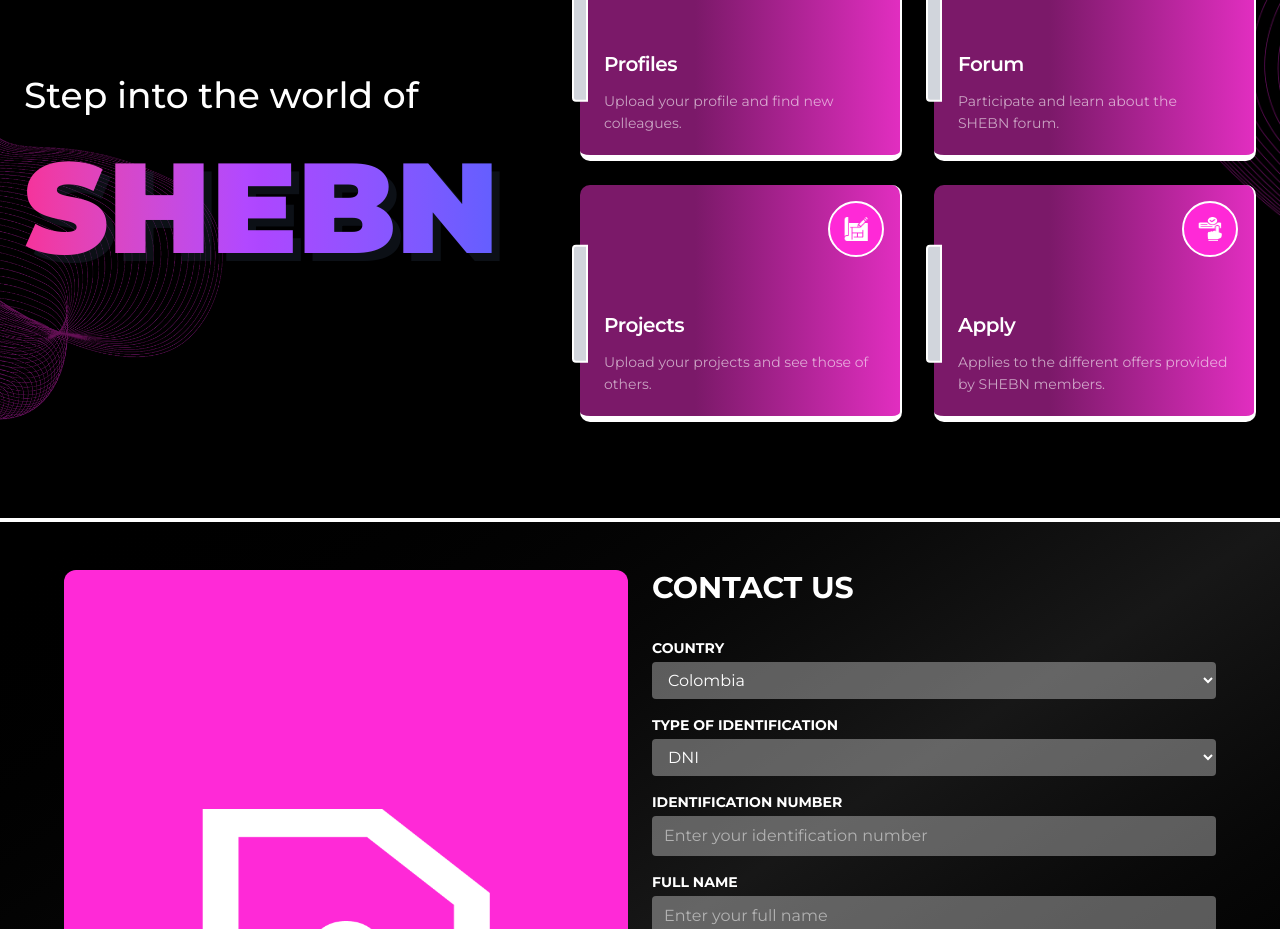
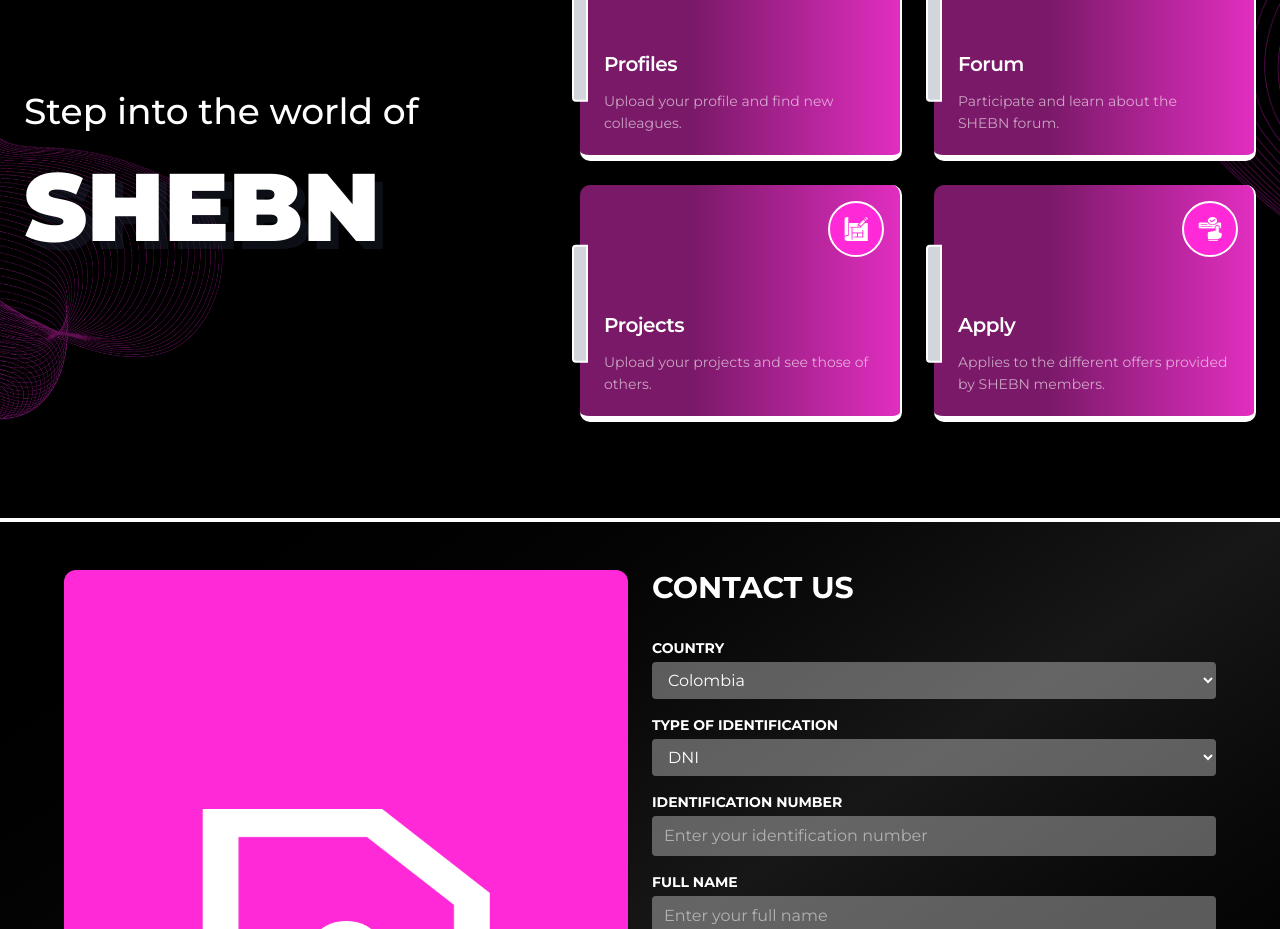
Before and after one commit to SHEBN-DEV/demshebn, a Next.js app: page / in a window 1280 px wide. Shown: the part 1340-2269 px from the top of the page. Built offline with nearby package versions, Linux system fonts and the light colour scheme; no server answers.

Commit message:
Mejoras de estilos

```diff
--- a/src/app/Projects/page.jsx
+++ b/src/app/Projects/page.jsx
@@ -17,8 +17,8 @@ const Projects = () => {
             </div>
 
             {/* bloque 2 */}
-            <div className="flex-1 w-full py-2">
-                <div className="w-full px-4 md:px-6 lg:px-0 xl:w-5/6 mx-auto">
+            <div className="w-full flex flex-col py-2">
+                <div className="w-full px-4 md:px-6 lg:px-10 xl:w-full">
                     <Discover />
                     <p className="text-2xl font-bold my-4 mt-2 lg:mt-4">Trending</p>
                     <TrendingCards />
--- a/src/app/components/FeatureSection.jsx
+++ b/src/app/components/FeatureSection.jsx
@@ -48,23 +48,16 @@ const FeatureSection = () => {
           <h2 className="text-3xl sm:text-4xl font-medium text-white text-center mb-5 sm:mb-7 tracking-normal">
             Step into the world of
           </h2>
-          {/*
-          <img
-            src="/images/home/SBN.png"
-            alt="SHEBN Logo"
-            className="h-20 sm:h-50 w-auto"
-            loading="lazy"
-          />*/}
+
           {/* Texto SHEBN con efecto de superposición */}
           <div class="relative">
-              <h3 class="text-7xl md:text-9xl font-black text-shadow-3d letter-overlap">
-                  <span class="bg-gradient-to-r from-pink-500 via-purple-500 to-indigo-500 bg-clip-text text-transparent">
+              <p className="text-5xl md:text-8xl font-black text-shadow-3d letter-overlap">
+                  <span class="bg-white bg-clip-text text-transparent">
                       SHEBN
                   </span>
-              </h3>
-
+              </p>
               {/* Efecto de sombra detrás  */}
-              <h3 class="text-7xl md:text-9xl font-black absolute top-2 left-2 -z-10 letter-overlap opacity-40">
+              <h3 class="text-5xl md:text-8xl font-black absolute top-2 left-2 -z-10 letter-overlap opacity-40">
                   <span class="text-gray-800">SHEBN</span>
               </h3>
           </div>
--- a/src/app/components/TrendingCards.jsx
+++ b/src/app/components/TrendingCards.jsx
@@ -41,12 +41,12 @@ const TrendingCards = () => {
   };
 
   return (
-    <div className="flex flex-col p-6">
+    <div className="flex flex-col">
 
       <a href='#' className="w-5/6 flex justify-end text-gray-500 text-lg font-semibold hover:text-[#FF29D7]">More</a>
       <div className='flex'>
         {/* Card */}
-        <div className="w-5/6 grid grid-cols-1 md:grid-cols-3 gap-6">
+        <div className="w-full grid grid-cols-1 md:grid-cols-3 gap-6">
           {cards.map((card, index) => (
             <div
               key={index}
```
